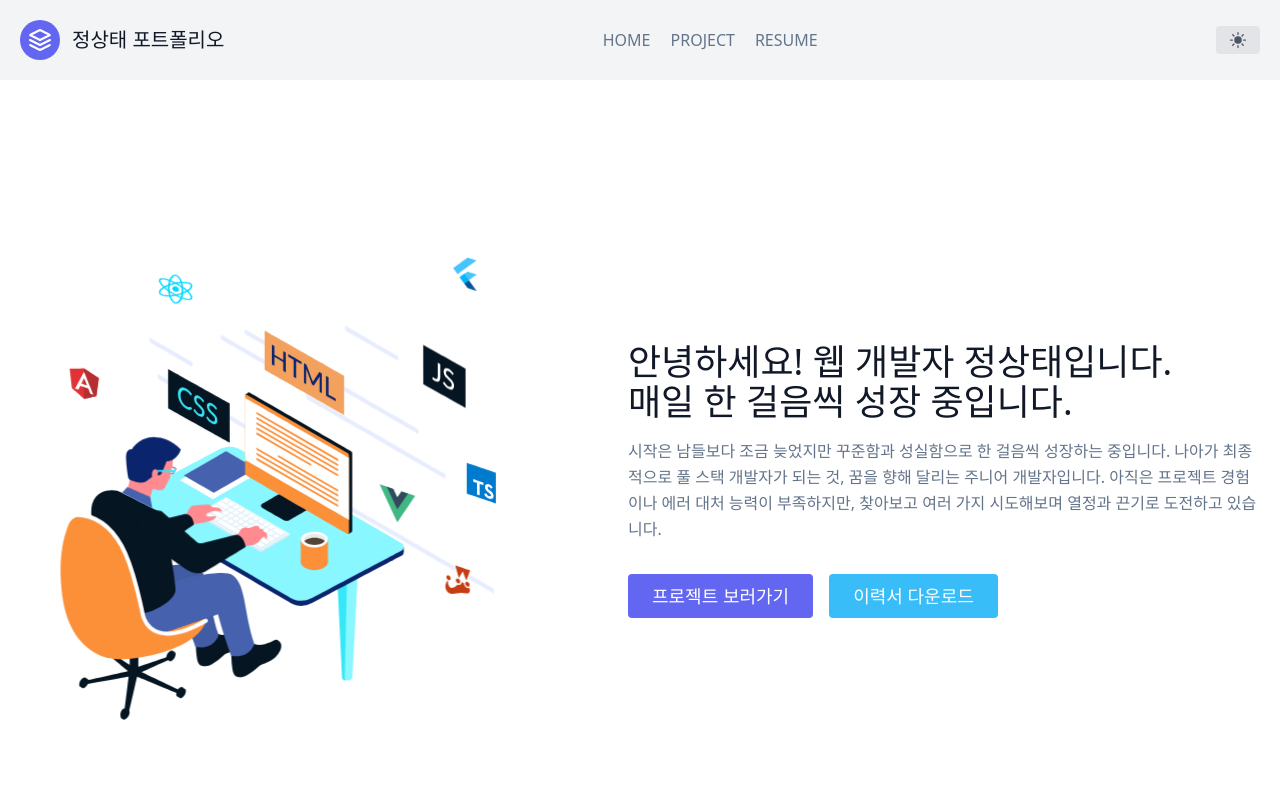
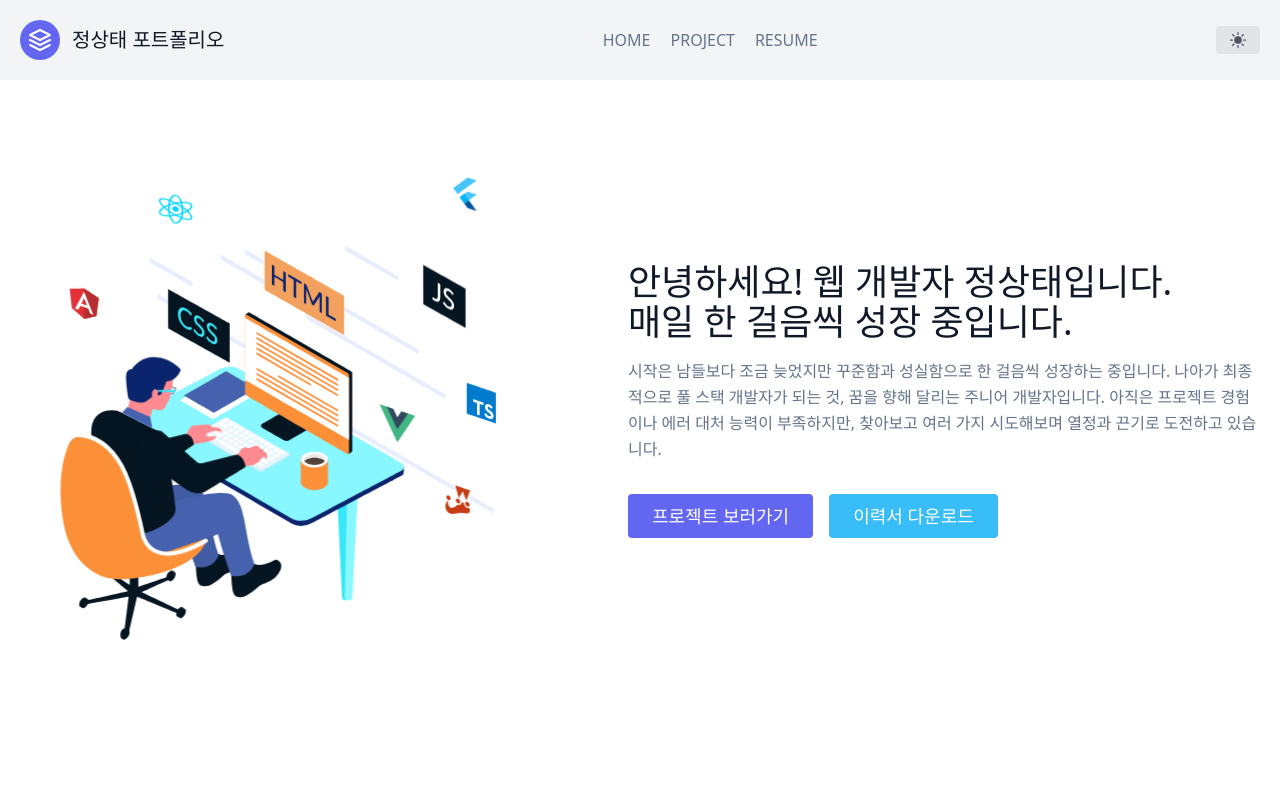
Before and after one commit to jeongsangtae/new-portfolio, a Next.js app: page / in a window 1280 px wide. Shown: the top 800 px of the page. Built offline with nearby package versions, Linux system fonts and the light colour scheme.

Commit message:
project-item_flex-wrap

```diff
--- a/components/projects/project-item.js
+++ b/components/projects/project-item.js
@@ -57,7 +57,7 @@ export default function ProjectItem({ data }) {
           제작기간 : {start} ~ {end} ({calculatedPeriod(start, end)}일)
         </p>
 
-        <div className="flex items-start mt-2">
+        <div className="flex flex-wrap items-start mt-2">
           {tags.map((aTag) => (
             <h1
               className="px-2 py-1 mr-2 rounded-md bg-sky-200 dark:bg-sky-700 w-30"
--- a/pages/projects.js
+++ b/pages/projects.js
@@ -14,7 +14,7 @@ export default function Projects({ projects }) {
           <meta name="description" content="노력하는 개발자" />
           <link rel="icon" href="/favicon.ico" />
         </Head>
-        <h1 className="text-4xl font-bold sm:text-6xl mt-10">
+        <h1 className="text-4xl font-bold sm:text-6xl mt-36">
           TOTAL PROJECT :
           <span className="pl-4 text-blue-500">{projects.results.length}</span>
         </h1>
--- a/styles/globals.css
+++ b/styles/globals.css
@@ -35,7 +35,7 @@ h6 {
 
 header {
   @apply text-gray-600 dark:text-white
-  bg-gray-100 dark:bg-slate-600/20;
+  bg-gray-100 dark:bg-slate-700 fixed top-0 w-full z-10;
 }
 
 footer {
```
